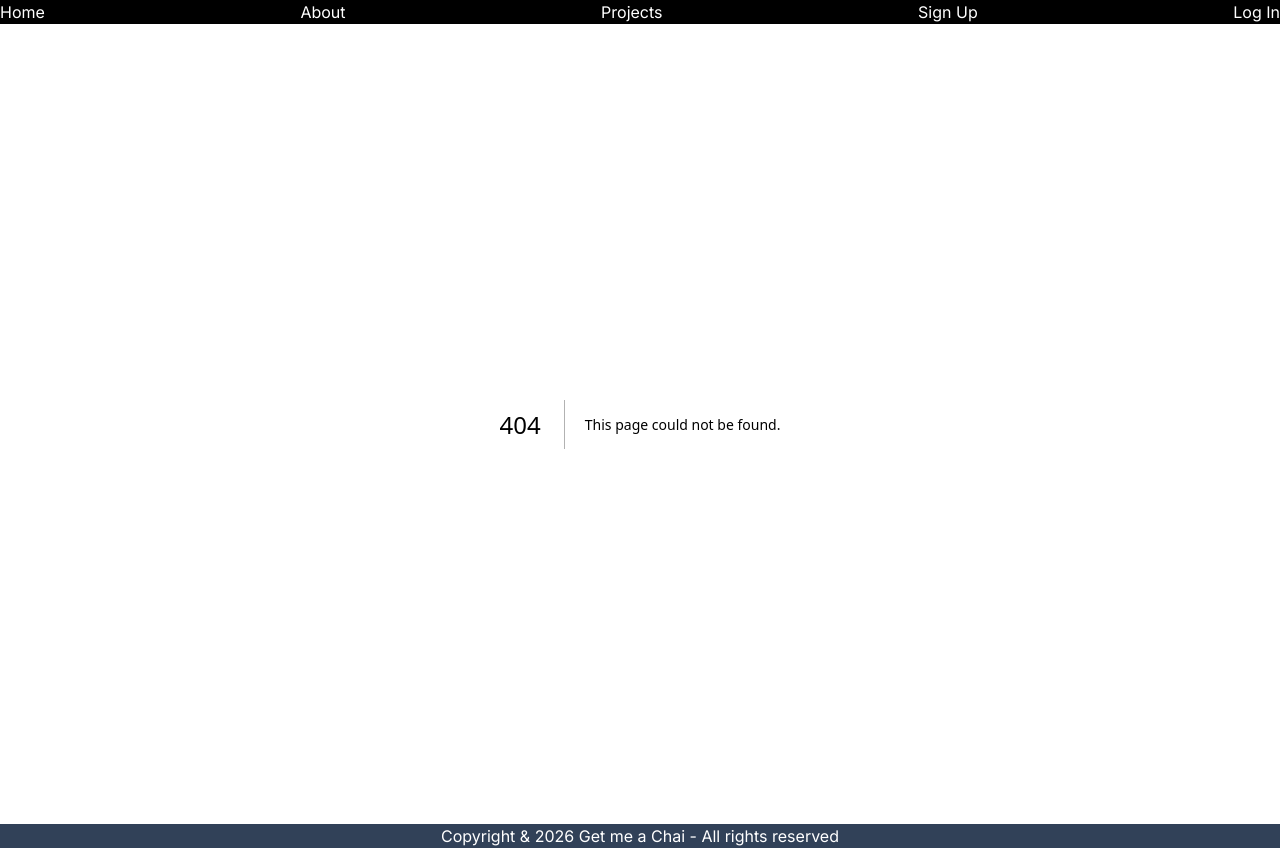
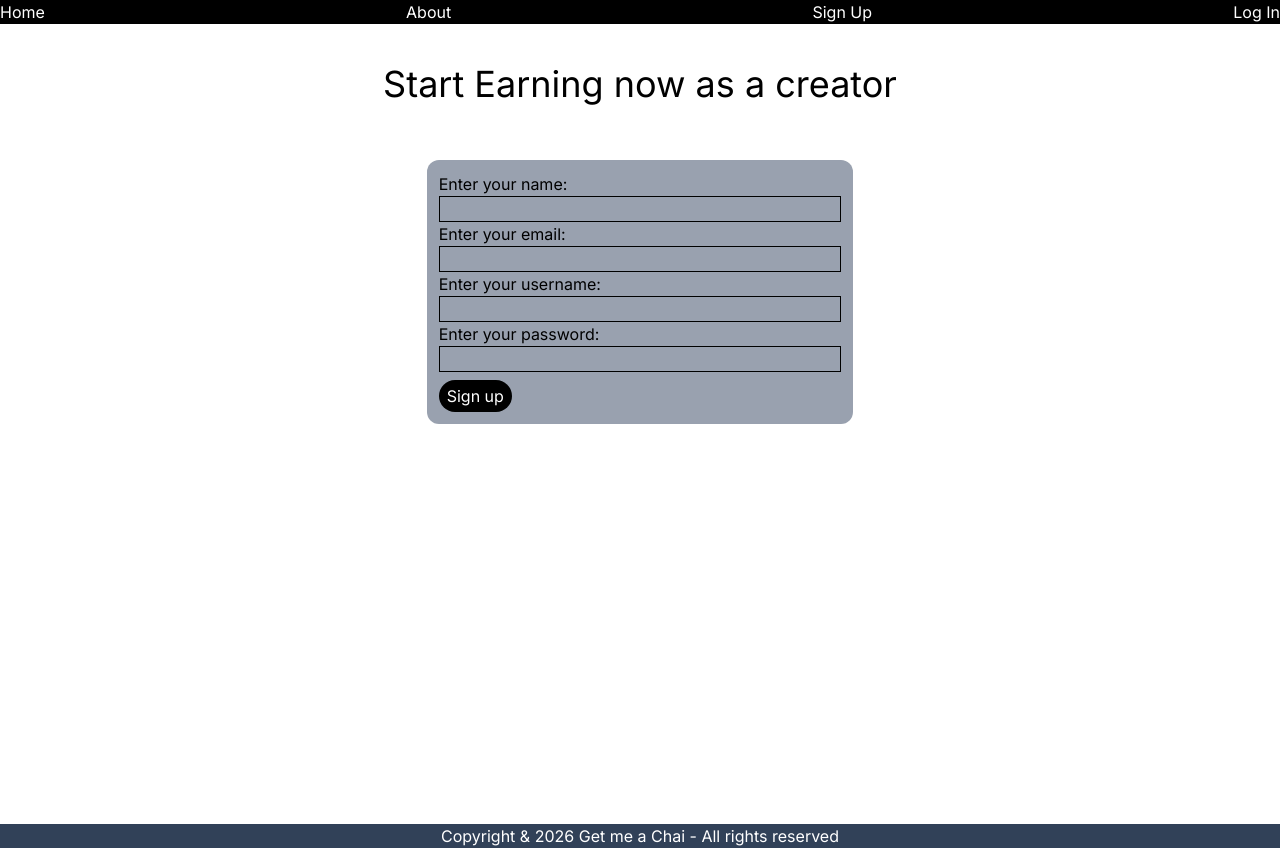
Before and after one commit to hamzawaqas-01s/Get-me-a-Chai, a Next.js app: page /signup in a window 1280 px wide. Before the commit this address had no page. Built offline with nearby package versions, Linux system fonts and the light colour scheme.

Commit message:
Making forms

```diff
--- /dev/null
+++ b/app/login/page.js
@@ -0,0 +1,18 @@
+import React from 'react'
+
+const login = () => {
+  return (
+    <div className='flex flex-col justify-center items-center gap-14'>
+            <h1 className="text-center text-4xl mt-10">Continue from where yu left!</h1>
+            <div className='w-1/3 flex flex-col justify-center items-start p-3 rounded-xl bg-gray-400'>
+                <p>Enter your username:</p>
+                <input id='name' type='text' className='w-full border border-black' />
+                <p>Enter your password:</p>
+                <input id='name' type='password' className='w-full border border-black' />
+                <buttton className='bg-black text-center mt-2 rounded-4xl p-2 py-1 text-white'>Log in</buttton>
+            </div>
+        </div>
+  )
+}
+
+export default login
--- a/app/page.js
+++ b/app/page.js
@@ -1,9 +1,16 @@
 import Image from "next/image";
+import Link from "next/link";
 
 export default function Home() {
   return (
     <div>
-      HomePage
+      <div className="flex flex-col justify-center gap-4 pt-15">
+        <h1 className="text-center text-7xl">Get ME a Chai</h1>
+        <div className="flex justify-center gap-5">
+          <Link href={"/signup"}><button className="rounded-xl bg-cyan-600 text-white font-bold p-2">Get started</button></Link>
+          <Link href={"/login"}><button className="rounded-xl bg-cyan-600 text-white font-bold p-2">Log in</button></Link>
+        </div>
+      </div>
     </div>
   );
 }
--- /dev/null
+++ b/app/signup/page.js
@@ -0,0 +1,22 @@
+import React from 'react'
+
+const Signup = () => {
+    return (
+        <div className='flex flex-col justify-center items-center gap-14'>
+            <h1 className="text-center text-4xl mt-10">Start Earning now as a creator</h1>
+            <div className='w-1/3 flex flex-col justify-center items-start p-3 rounded-xl bg-gray-400'>
+                <p>Enter your name:</p>
+                <input id='name' type='text' className='w-full border border-black' />
+                <p>Enter your email:</p>
+                <input id='name' type='email' className='w-full border border-black' />
+                <p>Enter your username:</p>
+                <input id='name' type='text' className='w-full border border-black' />
+                <p>Enter your password:</p>
+                <input id='name' type='password' className='w-full border border-black' />
+                <buttton className='bg-black text-center mt-2 rounded-4xl p-2 py-1 text-white'>Sign up</buttton>
+            </div>
+        </div>
+    )
+}
+
+export default Signup
--- a/components/Navbar.jsx
+++ b/components/Navbar.jsx
@@ -1,14 +1,14 @@
 import React from 'react'
+import Link from 'next/link'
 
 const Navbar = () => {
   return (
     <nav className='bg-black text-white'>
       <ul className='flex justify-between'>
-        <li>Home</li>
-        <li>About</li>
-        <li>Projects</li>
-        <li>Sign Up</li>
-        <li>Log In</li>
+        <Link href={"/"}><li>Home</li></Link>
+        <Link href={"/about"}><li>About</li></Link>
+        <Link href={"/signup"}><li>Sign Up</li></Link>
+        <Link href={"/login"}><li>Log In</li></Link>
       </ul>
     </nav>
   )
```
